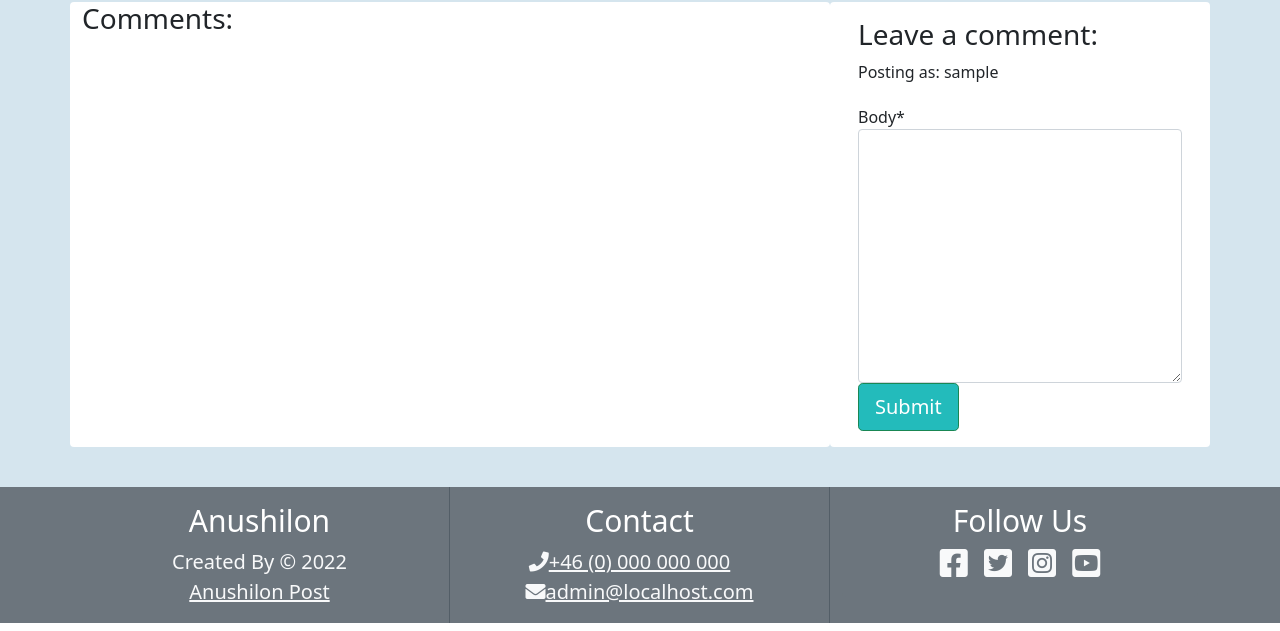
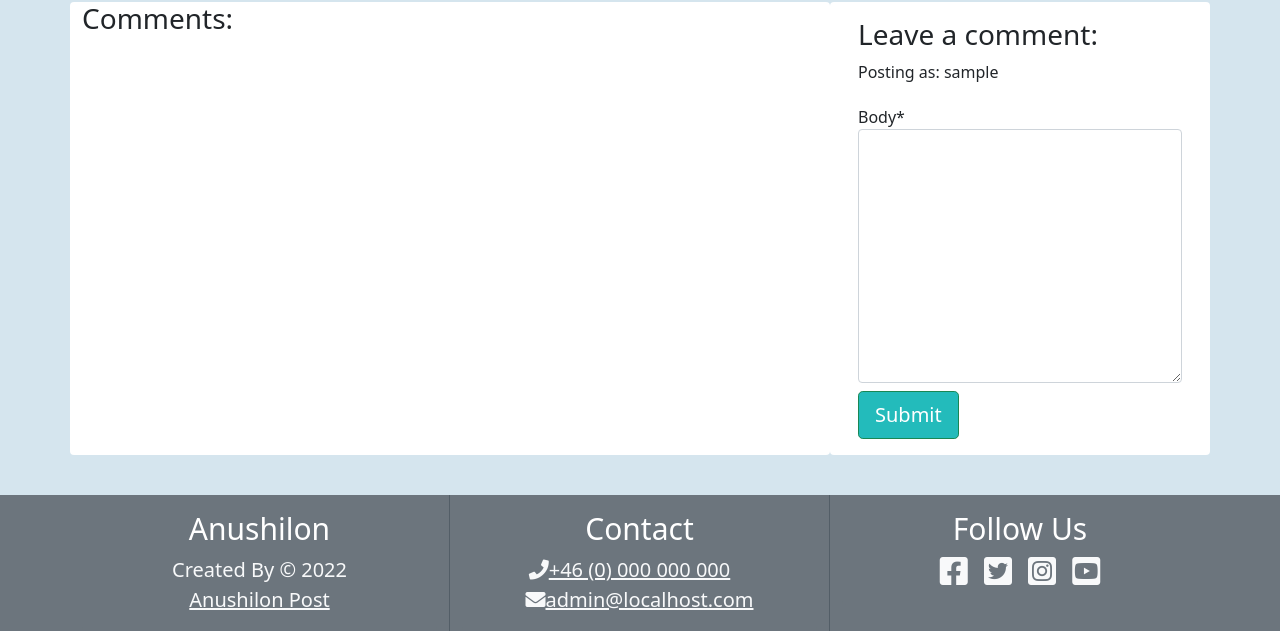
Before and after one commit to mamuzaan/Portfolio-P4-News, a Django app: template templates/post_detail.html in a window 1280 px wide. Shown: the part 501-1132 px from the top of the page. Run offline with Django 3.2, Linux system fonts and the light colour scheme; the template is opened without the code that fills it: values that come from a table or form of the project are taken from there, others are empty; the visitor is signed in with stand-in values (Sample User, id 1); some libraries are stand-ins or nearby versions.

Commit message:
Added bootstrap class to comment submit button

```diff
--- a/templates/post_detail.html
+++ b/templates/post_detail.html
@@ -48,7 +48,7 @@
         </div>
     </div>
     <div class="row">
-        <div class="col-md-8 card mb-4  mt-3 ">
+        <div class="col-md-8 card mb-4  mt-3 left ">
             <h3>Comments:</h3>
             <div class="card-body">
                 <!-- We want a for loop inside the empty control tags to iterate through each comment in comments -->
@@ -84,7 +84,7 @@
                 <form method="post" style="margin-top: 1.3em;">
                     {{ comment_form | crispy }}
                     {% csrf_token %}
-                    <button type="submit" class="btn btn-signup btn-success btn-lg">Submit</button>
+                    <button type="submit" class="btn btn-signup btn-success btn-lg mt-2">Submit</button>
                 </form>
                 {% endif %}
                 {% endif %}
```
